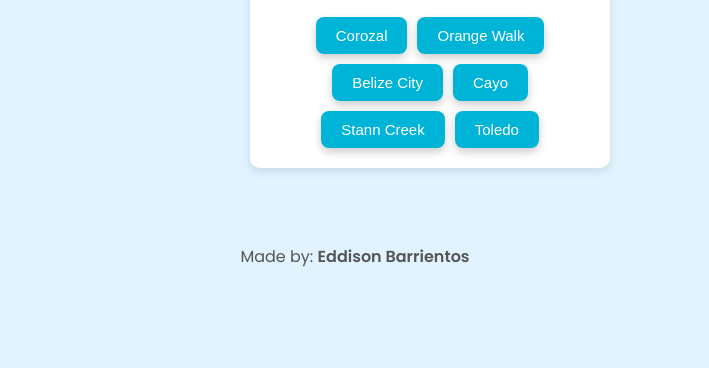
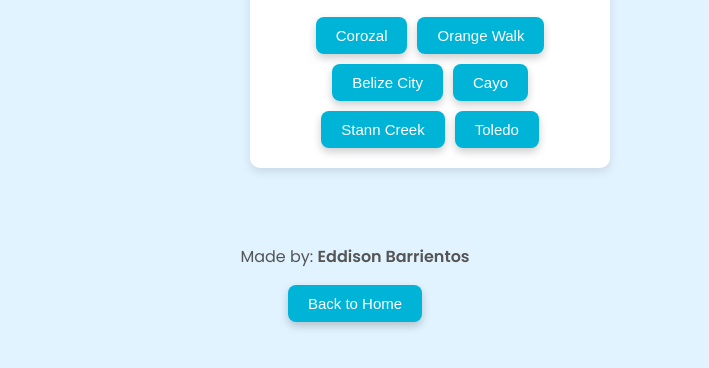
Before and after one commit to 2025163932-ctrl/javascript_test, a plain HTML site: page index.html in a window 1280 px wide. Shown: the part 310-678 px from the top of the page, without its empty margins (285-994 px from the left). Drawn offline with Linux system fonts and the light colour scheme.

Commit message:
Add files via upload

```diff
--- a/index.html
+++ b/index.html
@@ -36,6 +36,10 @@
 
     <footer>
         <p>Made by: <strong>Eddison Barrientos</strong></p>
+    <button onclick="window.location.href='https://2025163932-ctrl.github.io/html/';">
+    Back to Home
+</button>
+
     </footer>
 
     <script>
```
